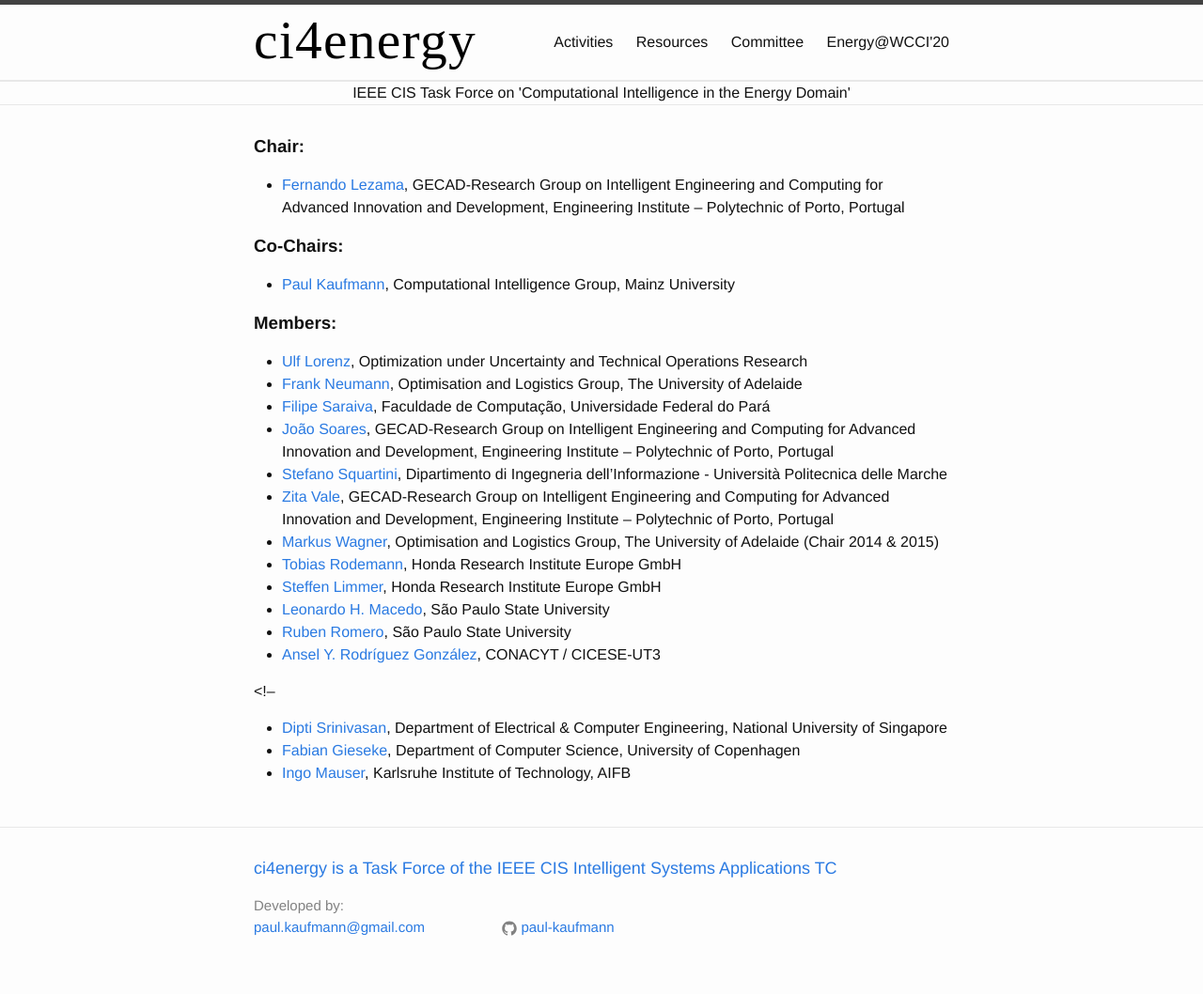
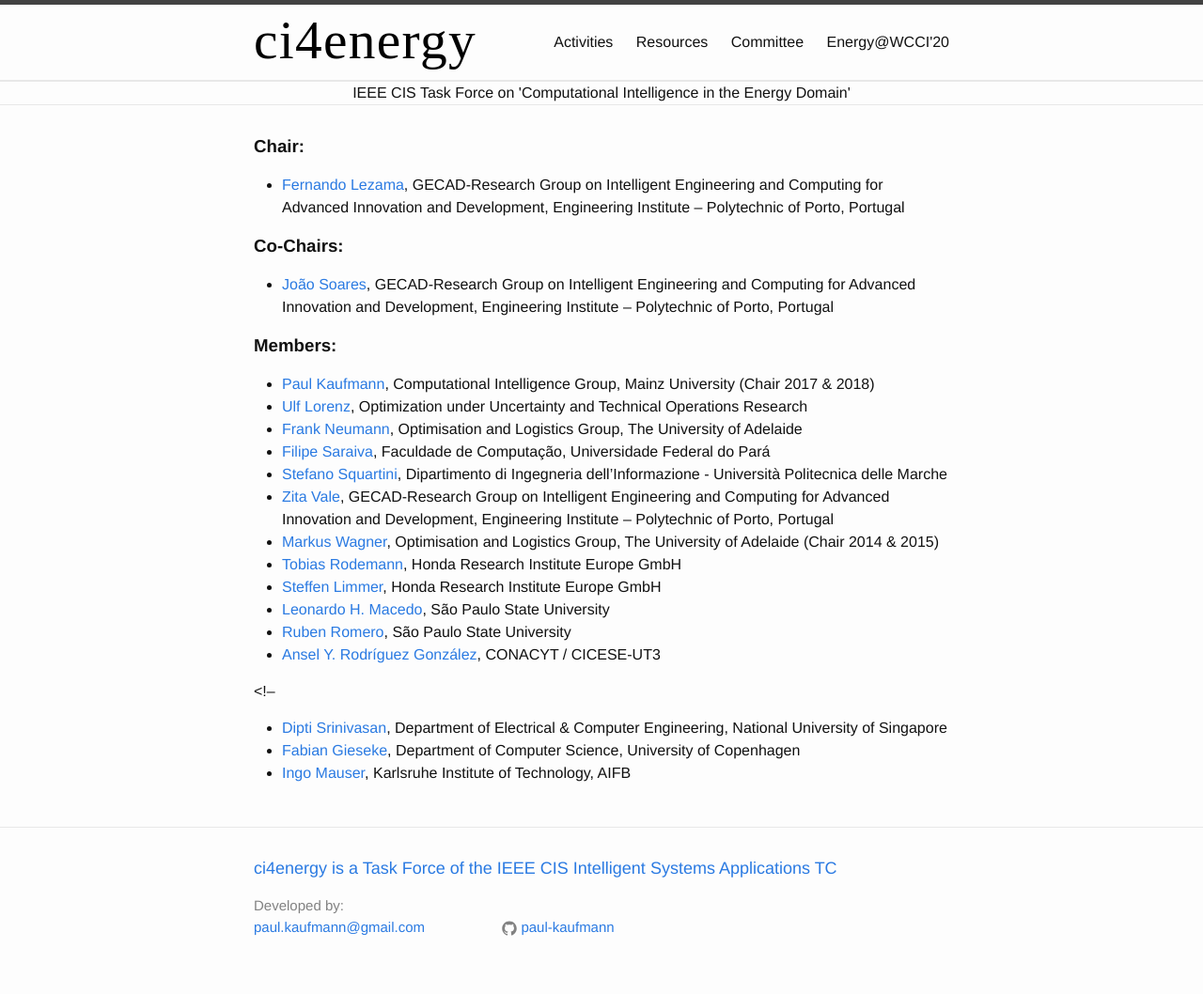
Before and after one commit to ci4energy/ci4energy.github.io, a Jekyll site: the page built from committee.md, in a window 1280 px wide. Shown: the whole page at 94% size. Built offline with Jekyll 4.4.1, drawn with Linux system fonts in a browser that asks for light colours.

Commit message:
Update committee.md

```diff
--- a/committee.md
+++ b/committee.md
@@ -12,14 +12,14 @@
 
 <h3><b>Co-Chairs:</b></h3>
 
-- <a href="https://ci.bwl.uni-mainz.de/">Paul Kaufmann</a>, Computational Intelligence Group, Mainz University
+- <a href="http://www.gecad.isep.ipp.pt">João Soares</a>, GECAD-Research Group on Intelligent Engineering and Computing for Advanced Innovation and Development, Engineering Institute – Polytechnic of Porto, Portugal
 
 <h3><b>Members:</b></h3>
 
+- <a href="https://ci.bwl.uni-mainz.de/">Paul Kaufmann</a>, Computational Intelligence Group, Mainz University (Chair 2017 &amp; 2018)
 - <a href="http://www.wiwi.uni-siegen.de/technologiemanagement/">Ulf Lorenz</a>, Optimization under Uncertainty and Technical Operations Research
 - <a href="http://cs.adelaide.edu.au/%7Efrank">Frank Neumann</a>, Optimisation and Logistics Group, The University of Adelaide
 - <a href="http://filipesaraiva.info/">Filipe Saraiva</a>, Faculdade de Computação, Universidade Federal do Pará
-- <a href="http://www.gecad.isep.ipp.pt">João Soares</a>, GECAD-Research Group on Intelligent Engineering and Computing for Advanced Innovation and Development, Engineering Institute – Polytechnic of Porto, Portugal
 - <a href="http://www.dii.univpm.it/stefano.squartini">Stefano Squartini</a>, Dipartimento di Ingegneria dell'Informazione - Università Politecnica delle Marche
 - <a href="http://www.gecad.isep.ipp.pt">Zita Vale</a>, GECAD-Research Group on Intelligent Engineering and Computing for Advanced Innovation and Development, Engineering Institute – Polytechnic of Porto, Portugal
 - <a href="http://cs.adelaide.edu.au/%7Emarkus">Markus Wagner</a>, Optimisation and Logistics Group, The University of Adelaide (Chair 2014 &amp; 2015)
```
